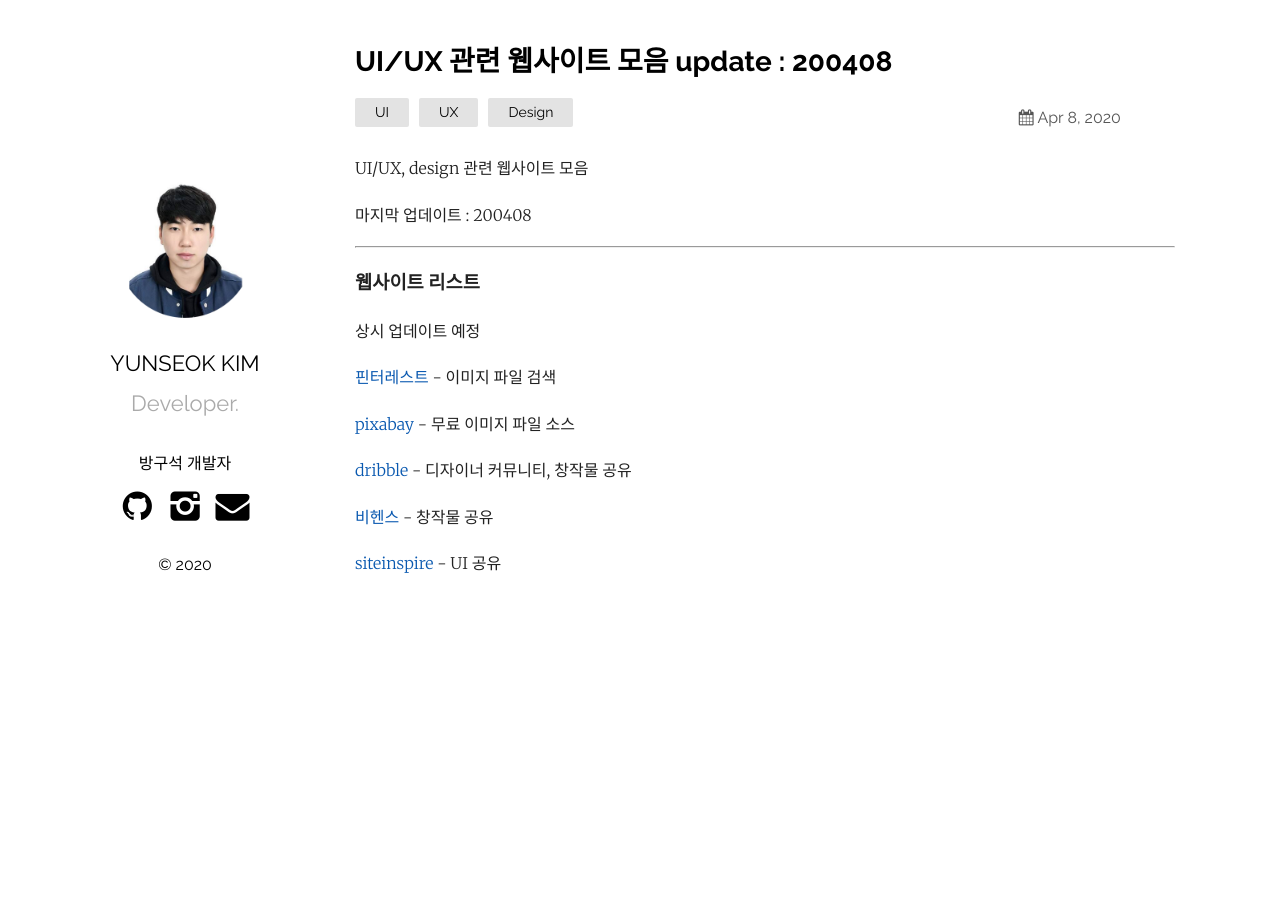
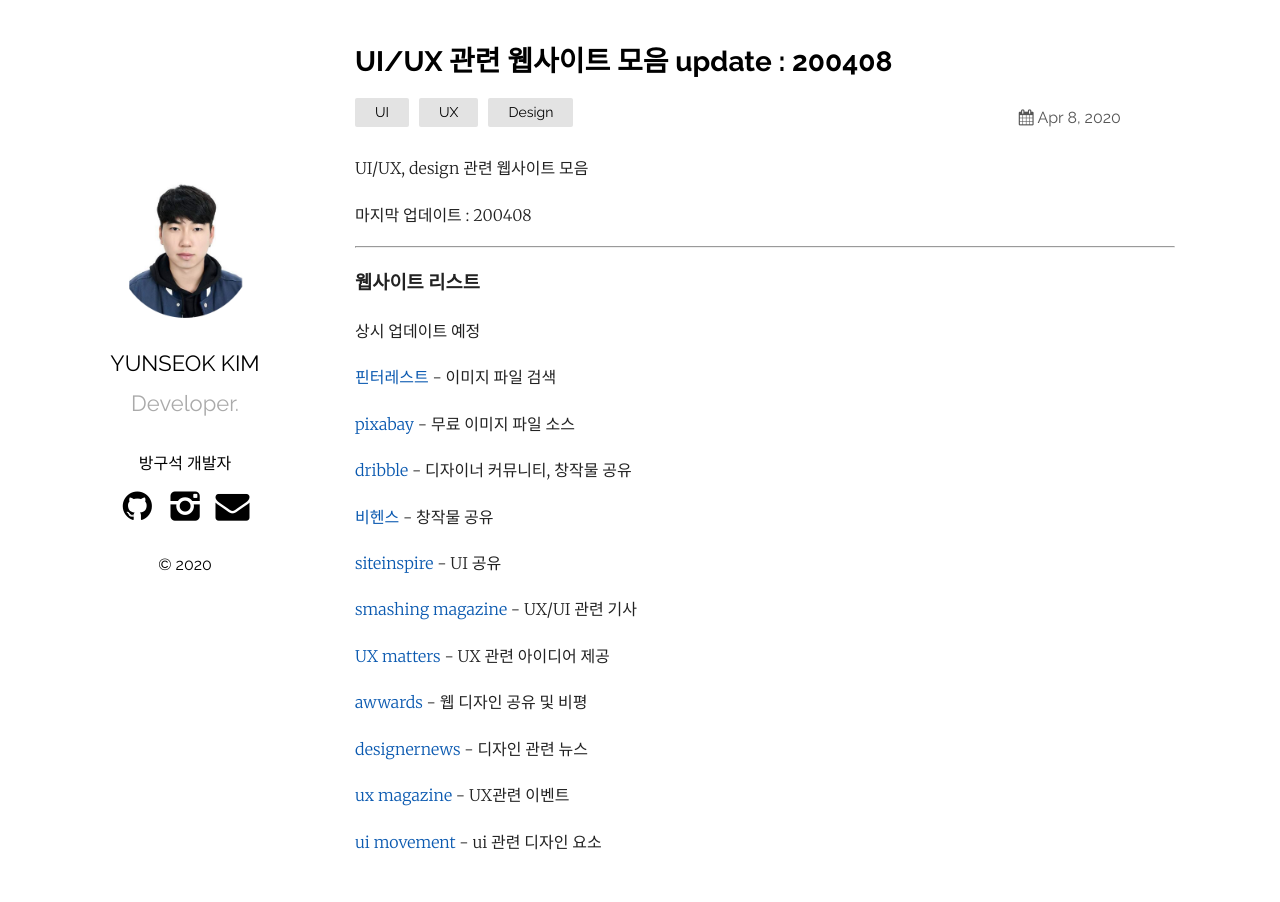
Before and after one commit to spro1/spro1.github.io, a Jekyll site: the page built from _posts/2020-04-08-design-web-list.md, in a window 1280 px wide. Built offline with Jekyll 4.4.1, drawn with Linux system fonts in a browser that asks for light colours.

Commit message:
list add

```diff
--- a/_posts/2020-04-08-design-web-list.md
+++ b/_posts/2020-04-08-design-web-list.md
@@ -23,3 +23,15 @@ UI/UX, design 관련 웹사이트 모음
 [비헨스](https://www.behance.net/) - 창작물 공유
 
 [siteinspire](https://www.siteinspire.com/) - UI 공유
+
+[smashing magazine](https://www.smashingmagazine.com/) - UX/UI 관련 기사
+
+[UX matters](https://www.uxmatters.com/) - UX 관련 아이디어 제공
+
+[awwards](https://www.awwwards.com/) - 웹 디자인 공유 및 비평
+
+[designernews](https://www.designernews.co/) - 디자인 관련 뉴스
+
+[ux magazine](https://uxmag.com/) - UX관련 이벤트
+
+[ui movement](https://uimovement.com/) - ui 관련 디자인 요소
```
